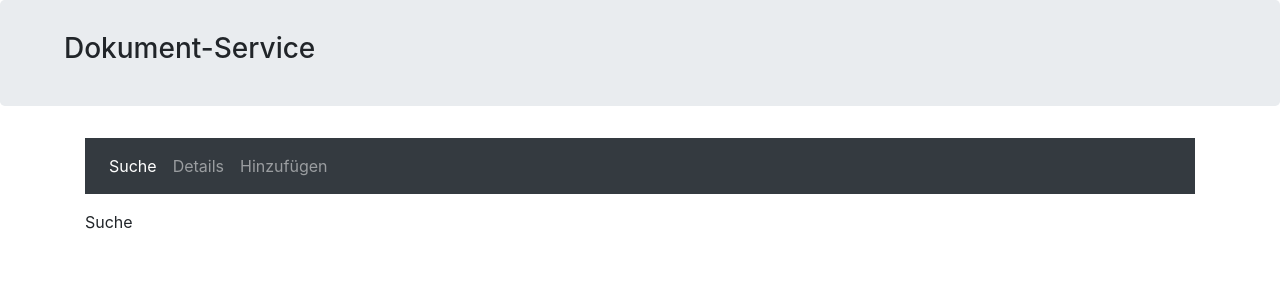
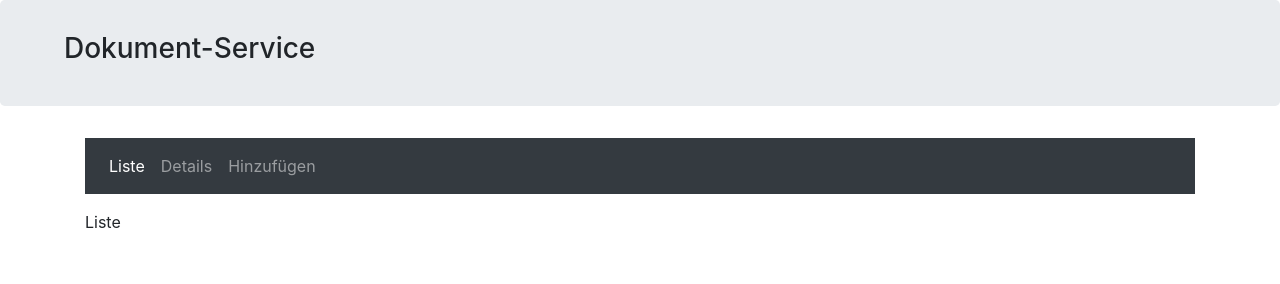
Before and after one commit to pjmeisch-cc/usingk8s, an Angular app in the folder documentui/: page /list in a window 1280 px wide. Before the commit this address led to /search. Shown: the top 284 px of the page. Built offline with nearby package versions, Linux system fonts and the light colour scheme.

Commit message:
renamed search to list

```diff
--- a/documentui/src/app/app.component.html
+++ b/documentui/src/app/app.component.html
@@ -10,7 +10,7 @@
     <div class="col-lg-12">
       <nav class="navbar navbar-expand-lg navbar-dark bg-dark">
         <div class="navbar-nav">
-          <a class="nav-item nav-link" routerLink="/search" routerLinkActive="active">Suche</a>
+          <a class="nav-item nav-link" routerLink="/list" routerLinkActive="active">Liste</a>
           <a class="nav-item nav-link" routerLink="/detail" routerLinkActive="active">Details</a>
           <a class="nav-item nav-link" routerLink="/add" routerLinkActive="active">Hinzufügen</a>
         </div>
--- a/documentui/src/app/search.component.html
+++ b/documentui/src/app/list.component.html
@@ -1,3 +1,3 @@
 <div>
-  Suche
+  Liste
 </div>
```
Also changed, not shown: documentui/src/app/app.module.ts (+4 -5 lines), documentui/src/app/list.component.ts (added, +9 -0 lines), documentui/src/app/search.component.ts (deleted, +0 -9 lines), documentui/src/app/list.component.css (added), documentui/src/app/search.component.css (deleted).
